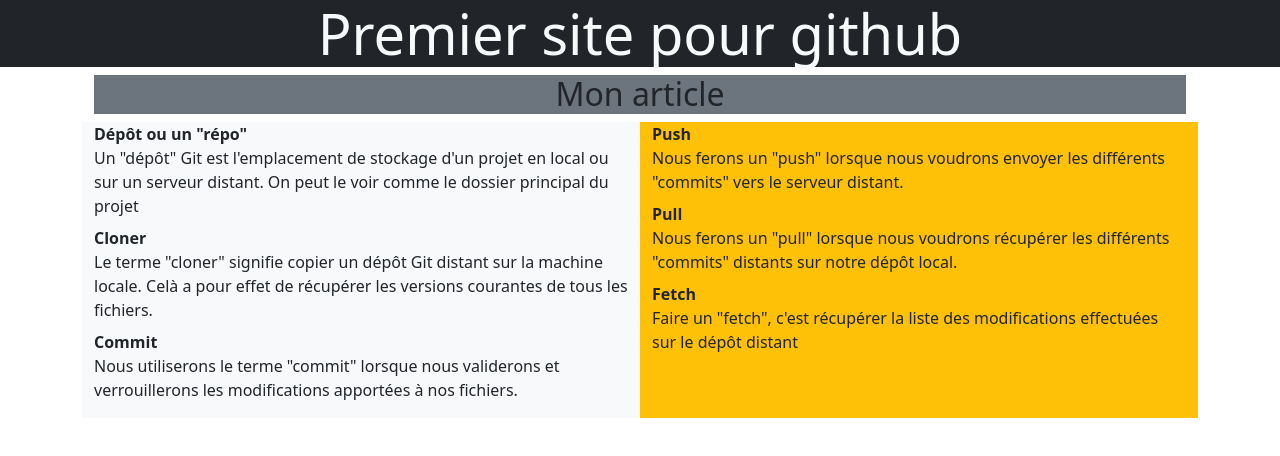
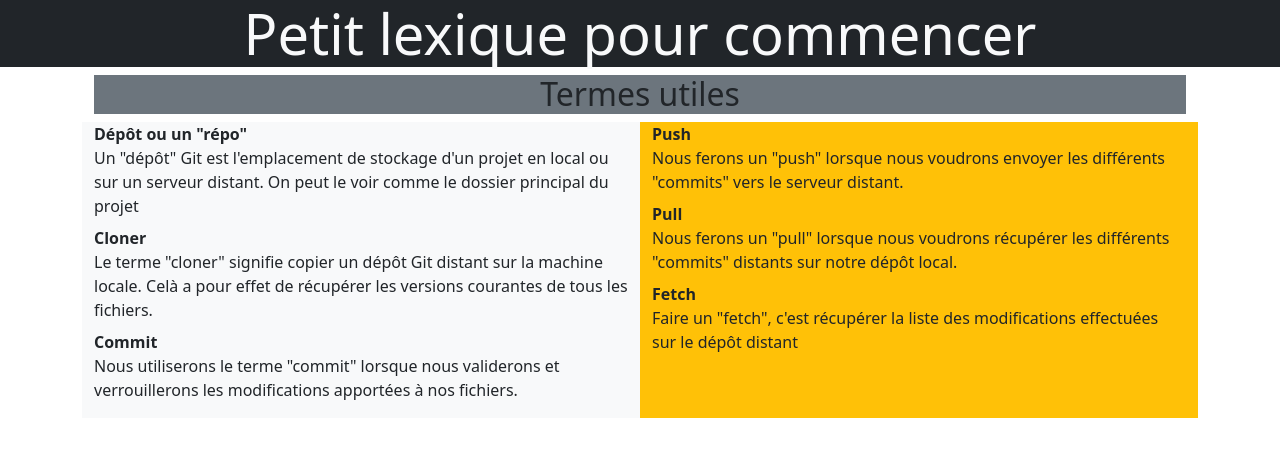
Before and after one commit to jimbylte/testTERRAGE, a plain HTML site: page index.html in a window 1280 px wide. Drawn offline with nearby package versions, Linux system fonts and the light colour scheme.

Commit message:
Update index.html

```diff
--- a/index.html
+++ b/index.html
@@ -11,11 +11,11 @@
 
 </head>
 <body>
-    <h1 class="display-4 text-light text-center bg-dark">Premier site pour github</h1>
+    <h1 class="display-4 text-light text-center bg-dark">Petit lexique pour commencer</h1>
     <div class="container">
         <article class="container-fluid">
 
-            <h2 class="container-fluid text-center bg-secondary">Mon article</h2>
+            <h2 class="container-fluid text-center bg-secondary">Termes utiles</h2>
             <div class="row">
                 <div class="col-6 bg-light">
                     <dl>
```
